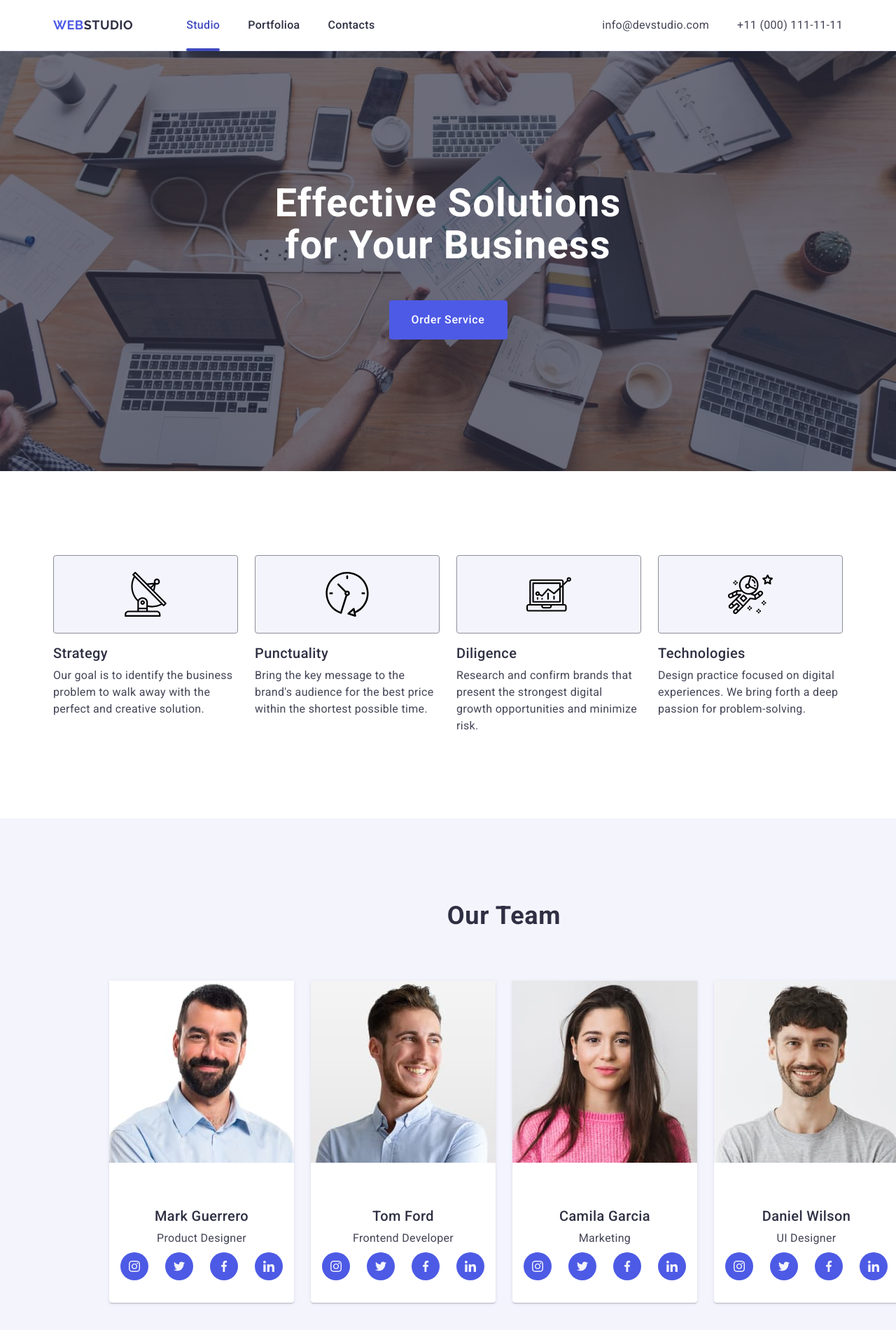
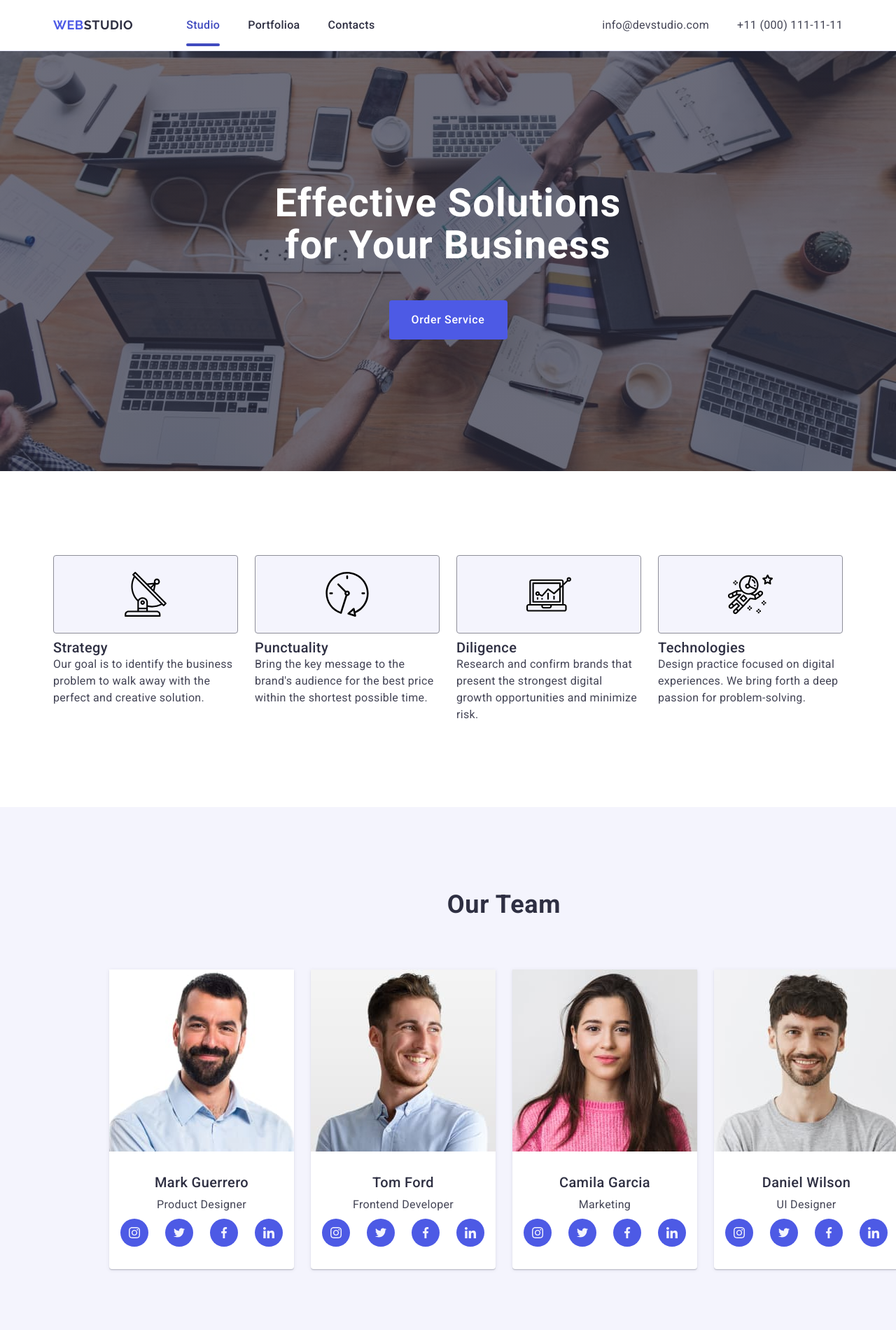
Before and after one commit to Lariysa/goit-homework-04, a plain HTML site: page index.html in a window 1280 px wide. Shown: the top 1900 px of the page at 70% size. Drawn offline with nearby package versions, Linux system fonts and the light colour scheme.

Commit message:
Update styles.css

```diff
--- a/css/styles.css
+++ b/css/styles.css
@@ -107,7 +107,7 @@ body{
     line-height: 1.5; /* 150% */
     letter-spacing: 0.02em;
     color: var(--NAVY-BLUE, #2E2F42);
-    padding: 24px 0;
+
     position: relative;
     transition: color 250ms cubic-bezier(0.4, 0, 0.2, 1);
  }
@@ -118,7 +118,6 @@ body{
     font-weight: 500;
     line-height: 1.5; /* 150% */
     letter-spacing: 0.02em;
-    padding: 7px 0;
     position: relative;
    transition:color 250ms cubic-bezier(0.4, 0, 0.2, 1);
  }
@@ -132,6 +131,7 @@ body{
     background: var(--OCEAN, #404BBF);
     position: absolute;
     transform: translate(0, 500%);
+   margin-top: 24px;
     bottom: -1px;
  }
 
@@ -240,7 +240,6 @@ body{
         width: 264px;
         flex-direction: column;
         align-items: flex-start;
-        gap: 8px;
         flex-grow: 1;
         width: calc((100% - 3 * 24px) / 4);
     }
@@ -305,7 +304,6 @@ body{
         background-color: #FFFFFF;
         width: 264px;
         display: inline-flex;
-
         flex-direction: column;
         justify-content: center;
         align-items: center;
@@ -316,7 +314,7 @@ body{
     }
 
     .experts-cont{
-        padding: 32px 0;
+        margin-bottom: 32px;
     }
 
        .social-list{
```
